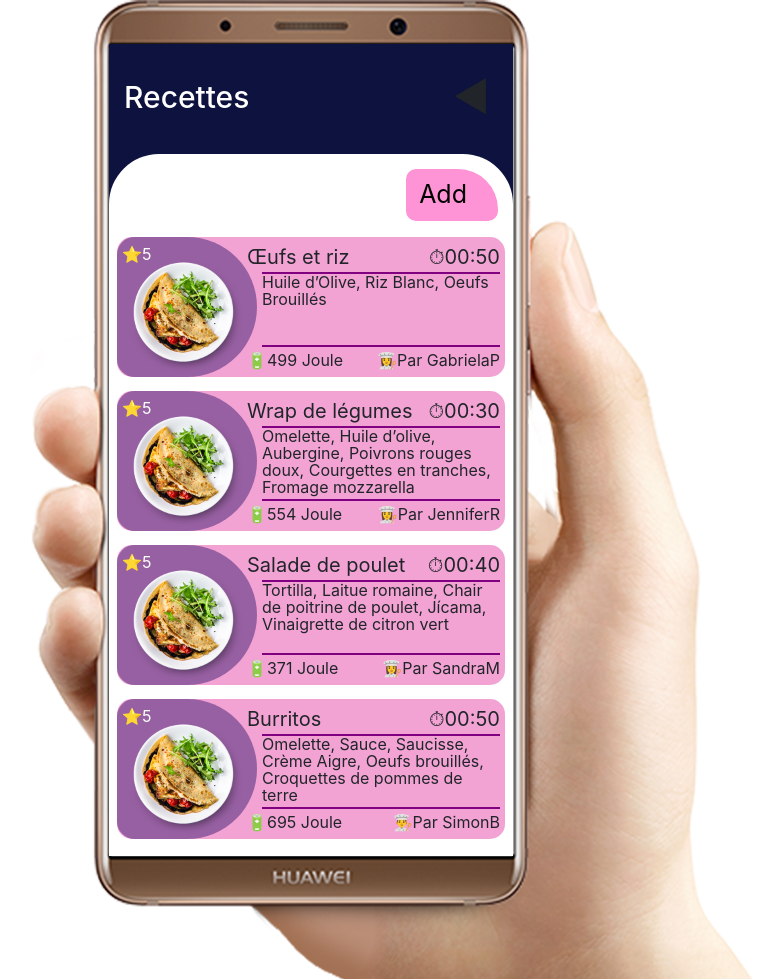
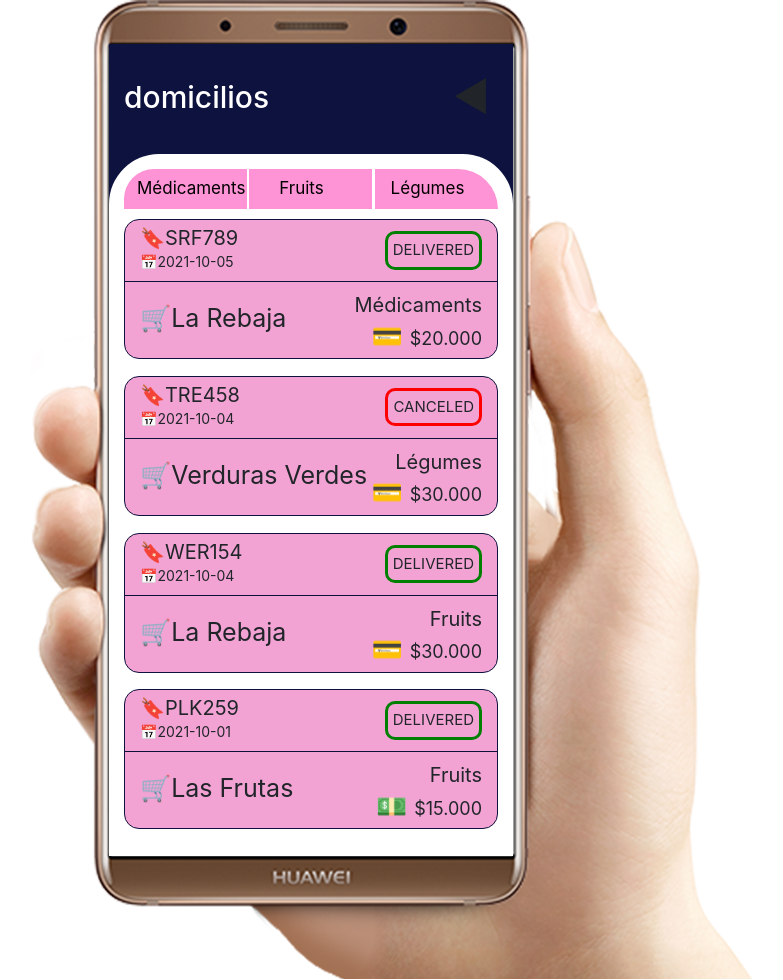
Before and after one commit to SMN947/TuSalud, a PHP site: page /Tusalud/domicilios.php in a window 1280 px wide. Shown: the whole page, without its empty margins (309-1092 px from the left). Run offline with PHP 8.4, Linux system fonts and the light colour scheme; some libraries are stand-ins or nearby versions.

Commit message:
Domicilios done

```diff
--- a/domicilios.php
+++ b/domicilios.php
@@ -4,7 +4,7 @@
 
 <div class="header" onclick="location.replace(BASEURL + '/main.php')">
     <div class="sectionTitleCont">
-        <h3 class="sectionTitle"><?= recetario ?></h3>
+        <h3 class="sectionTitle"><?= domicilios ?></h3>
     </div>
     <div class="backButton">
         <span class="backButtonIcon">◀</span>
@@ -12,22 +12,32 @@
 </div>
 <div class="body">
     <div class="controles">
-        <button class="btn addBtn">
-            Add
-        </button>
+        <button class="btn leftBtn"><?= medicinas ?></button>
+        <button class="btn centerBtn"><?= frutas ?></button>
+        <button class="btn rightBtn"><?= verduras ?></button>
     </div>
-    <div class="recetas">
-        <?php foreach ($recetario as $key => $value) { ?>
-        <div class="receta">
-            <img class="img" src="./images/<?= $value["img"] ?>" alt="">
-            <span class="rating">⭐<?= $value["rating"] ?></span>
-            <span class="creador"><?= $value["creador"] ?></span>
-            <span class="nombre"><?= $value["nombre"] ?></span>
-            <span class="time">⏱<?= $value["time"] ?></span>
-            <span class="calorias">🔋<?= $value["calorias"] ?></span>
-            <span class="ingred"><?= $value["ingredientes"] ?></span>
+    <div class="domicilios">
+        <?php foreach ($pedidos as $key => $value) { ?>
+        <div class="domicilio">
+            <span class="id">🔖<?= $value["id"] ?></span>
+            <span class="date">📅<?= $value["date"] ?></span>
+            <span class="type"><?= $value["type"] ?></span>
+            <span class="status <?= $value["status"] ?>"><?= $value["status"] ?></span>
+            <hr class="hr1">
+            <span class="store">🛒<?= $value["store"] ?></span>
+            <span class="payment">
+                <?= $value["payment"] ?>
+                <span class="value">
+                    <?= $value["value"] ?>
+                </span>
+            </span>
         </div>
         <?php }  ?>
     </div>
 </div>
+<!-- <script>
+    setTimeout(() => {
+        location.reload()
+    }, 500); -->
+</script>
 <?php include("./template/footer.php"); ?>
--- a/styles/domicilios.css
+++ b/styles/domicilios.css
@@ -47,86 +47,98 @@
 }
 
 /********************************************/
-.recetas {
+/*374*/
+.btn {
+    top: 15px;
+    background: #fe93d5;
+    font-size: 17px;
+    width: 123px;
+}
+.leftBtn {
     position: absolute;
-    top: 75px;
+    left: 15px;
+    padding-left: 12px;
+    border-radius: 30px 0px 0px 0px;
+}
+.centerBtn {
+    position: absolute;
+    left: 140px;
+    padding-right: 30px;
+    border-radius: 0px 0px 0px 0px;
+}
+.rightBtn {
+    position: absolute;
+    right: 15px;
+    padding-right: 30px;
+    border-radius: 0px 40px 0px 0px;
+}
+.domicilios {
+    position: absolute;
+    top: 50px;
     left: 0;
     right: 0;
     bottom: 0;
     display: grid;
     grid-gap: 5px;
     overflow-y: hidden;
-    padding: 8px;
+    padding: 15px;
 }
-.receta {
+.domicilio {
     position: relative;
     height: 140px;
     border-radius: 15px;
     background: #f2a3d4;
+    border: #0e123e solid 1px;
 }
-.img {
+.store, .type, .payment, .id, .date, .status, .hr1 {
     position: absolute;
-    height: 140px;
-    background: #290f6473;
-    border-radius: 20px 80px 80px 20px ;
 }
-.rating {
+.id {
     position: absolute;
-    left: 5px;
-    top: 5px;
-    color: white;
+    font-size: 20px;
+    left: 15px;
+    top: 3px;
 }
-.creador {
+.date {
     position: absolute;
-    right: 5px;
-    bottom: 5px;
+    font-size: 14px;
+    top: 31px;
+    left: 15px;
 }
-.nombre {
-    position: absolute;
-    left: 130px;
-    top: 5px;
+.status {
+    right: 15px;
+    font-size: 15px;
+    padding: 5px;
+    border-radius: 10px;
+    top: 11px;
+}
+.CANCELED {
+    border: solid red 3px;
+}
+.DELIVERED {
+    border: solid green 3px;
+}
+.hr1 {
+    top: 45px;
+    left: 0;
+    right: 0;
+    background: #0e123e;
+}
+.store {
+    top: 80px;
+    left: 15px;
+    font-size: 25px;
+}
+.type {
+    top: 70px;
+    right: 15px;
     font-size: 20px;
 }
-.time {
-    position: absolute;
-    right: 5px;
-    top: 5px;
-    font-size: 20px;
-
-}
-.calorias {
-    position: absolute;
-    left: 130px;
-    bottom: 5px;
-}
-.ingred {
-    position: absolute;
-    left: 145px;
-    top: 35px;
-    right: 5px;
-    bottom: 30px;
-    line-height: 17px;
-    border-top: solid 2px purple;
-    border-bottom: solid 2px purple;
-}
-
-
-
-
-
-
-
-
-
-
-
-
-.addBtn {
-    position: absolute;
+.payment {
+    bottom: 3px;
     right: 15px;
-    padding-right: 30px;
-    border-radius: 10px 40px 10px 10px;
-    top: 15px;
-    background: #fe93d5;
     font-size: 25px;
 }
+.value {
+    font-size: 18px;
+}
--- a/template/strings.php
+++ b/template/strings.php
@@ -61,3 +61,4 @@ const bluetoothMustBeOn = "Bluetooth doit être activé";
 const verduras = "Légumes";
 const frutas = "Fruits";
 const lacteos = "Lactées";
+const medicinas = "Médicaments";
--- a/template/templates.php
+++ b/template/templates.php
@@ -175,3 +175,40 @@
             "ingredientes" => "Prendre toutes les 6 heures pendant une semaine"
         )
     );
+
+
+    $pedidos = array(
+        0 => array(
+            "id" => "SRF789",
+            "date" => "2021-10-05",
+            "status" => "DELIVERED",
+            "type" => medicinas,
+            "store" => "La Rebaja",
+            "payment" => "💳",
+            "value" => "$20.000",
+        ),1 => array(
+            "id" => "TRE458",
+            "date" => "2021-10-04",
+            "status" => "CANCELED",
+            "type" => verduras,
+            "store" => "Verduras Verdes",
+            "payment" => "💳",
+            "value" => "$30.000",
+        ),2 => array(
+            "id" => "WER154",
+            "date" => "2021-10-04",
+            "status" => "DELIVERED",
+            "type" => frutas,
+            "store" => "La Rebaja",
+            "payment" => "💳",
+            "value" => "$30.000",
+        ),3 => array(
+            "id" => "PLK259",
+            "date" => "2021-10-01",
+            "status" => "DELIVERED",
+            "type" => frutas,
+            "store" => "Las Frutas",
+            "payment" => "💵",
+            "value" => "$15.000",
+        )
+    );
```
